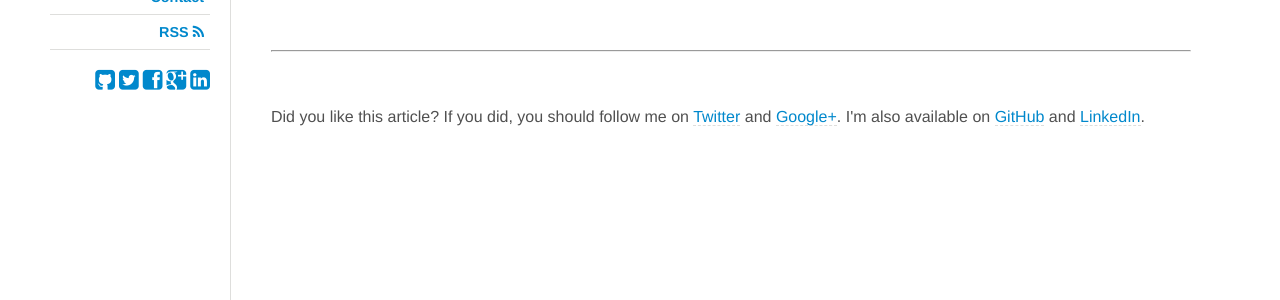
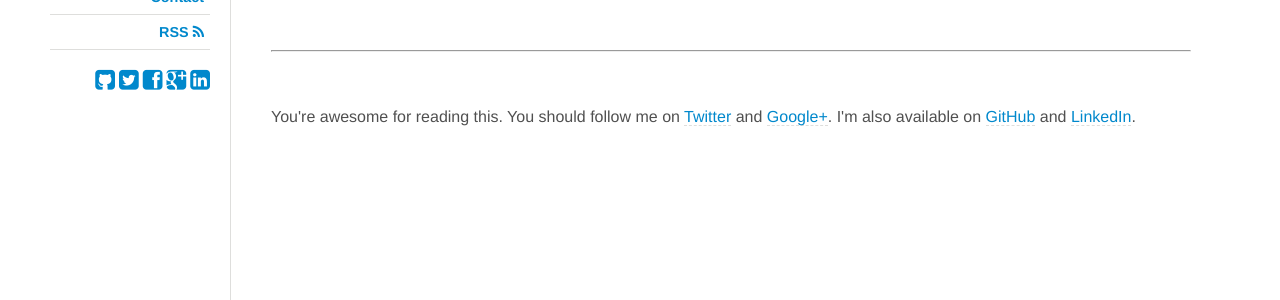
Before and after one commit to jdavis/jdavis.github.com, a Jekyll site: the page built from _posts/2013-06-22-phil-zimmerman-creator-of-pgp-quote-on-government-and-crypto-from-1996.md, in a window 1280 px wide. Shown: the part 592-892 px from the top of the page. Built offline with Jekyll 4.4.1, drawn with Linux system fonts in a browser that asks for light colours; some web fonts are replaced; Markdown is read by kramdown in place of the engine named in the settings.

Commit message:
Reword blurb at end of posts

```diff
--- a/_layouts/post.html
+++ b/_layouts/post.html
@@ -11,7 +11,7 @@ layout: default
 </div>
 
 <p>
-    Did you like this article? If you did, you should follow me on
+    You're awesome for reading this. You should follow me on
     <a href="https://twitter.com/HopefulJosh">Twitter</a>
     and
     <a href="https://plus.google.com/118212955073202247374/">Google+</a>.
```
